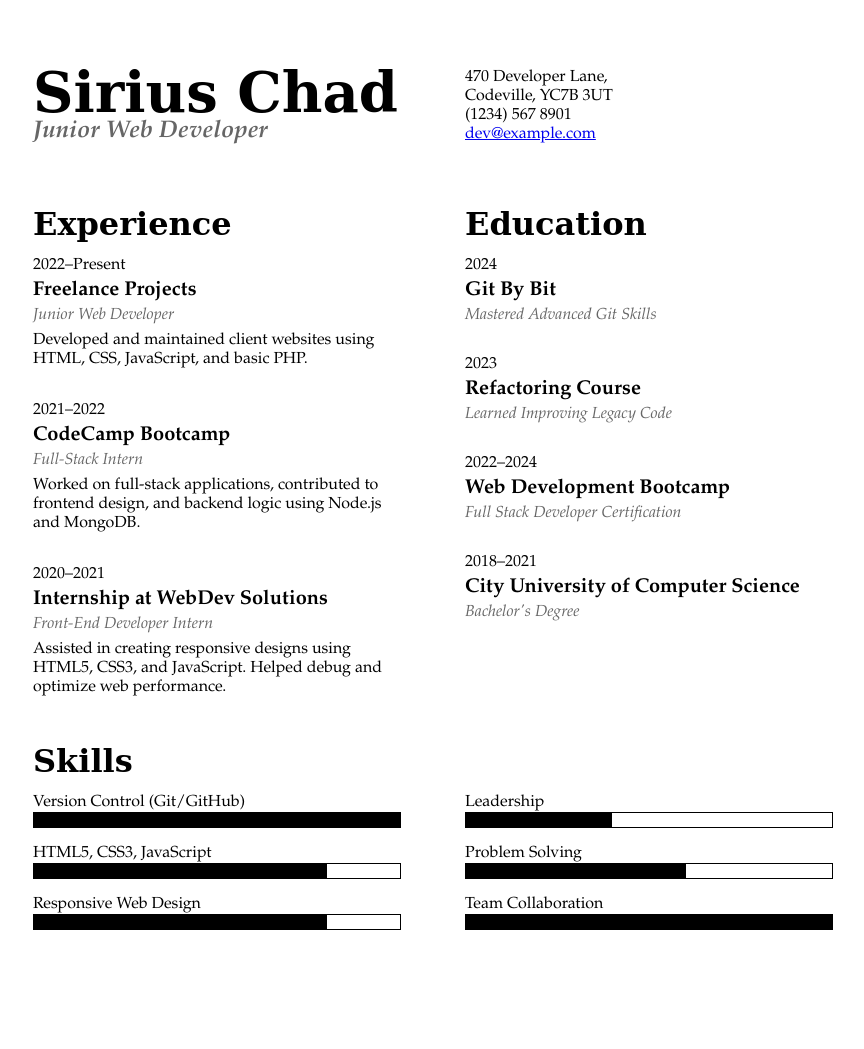
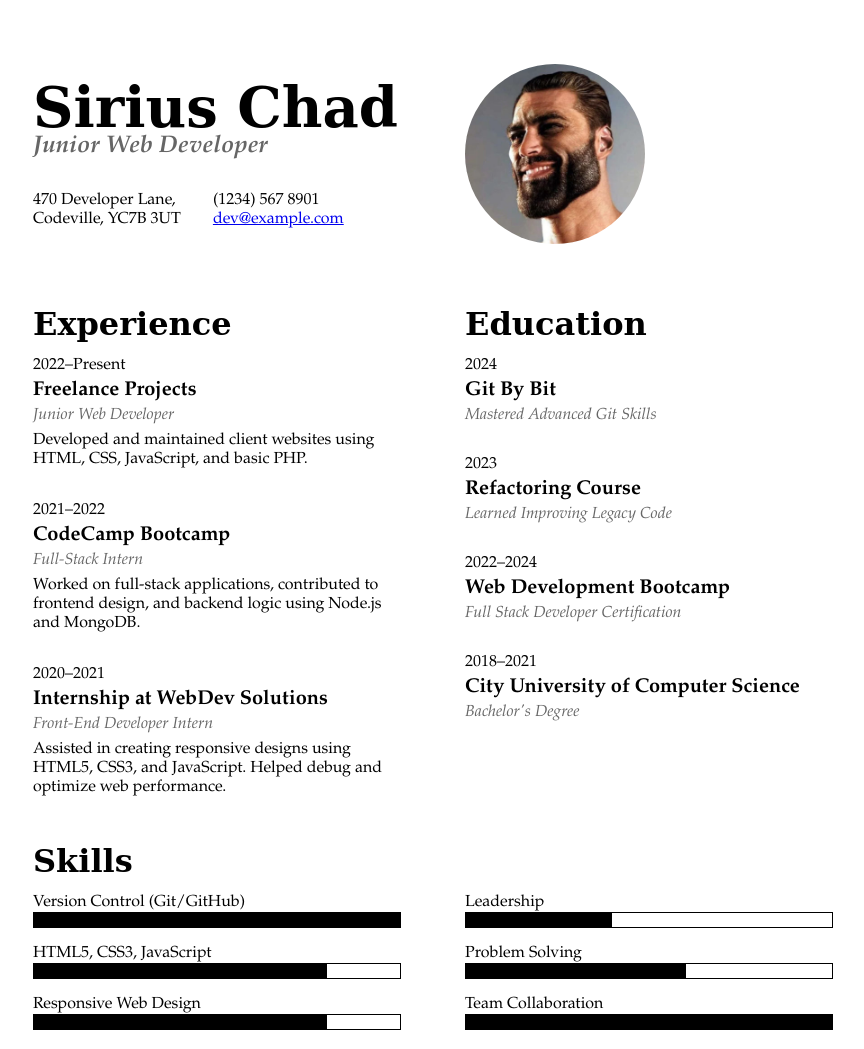
Before and after one commit to VladKudryk/-, a plain HTML site: page index.html in a window 1280 px wide. Shown: the whole page, without its empty margins (207-1071 px from the left). Before the commit the page ends 1010 px from the top, so only its background shows below. Drawn offline with Linux system fonts and the light colour scheme.

Commit message:
Added photo to the CV

```diff
--- a/css/styles.css
+++ b/css/styles.css
@@ -34,8 +34,32 @@ body {
     gap: 2rem;
 }
 
+.item-row {
+    display: flex;
+    flex-direction: row;
+    gap: 2rem;
+}
+
+.photo {
+    width: 180px;
+    height: 180px;
+    overflow: hidden;
+    border-radius: 50%;
+    float: left;
+
+    & img {
+        width: 100%;
+        height: 100%;
+        object-fit: cover;
+    }
+}
+
+.title, .contact {
+    align-self: center;
+}
+
 .contact {
-    align-self: end;
+    margin-top: 2rem;
 }
 
 .experience, .education {
--- a/index.html
+++ b/index.html
@@ -17,13 +17,17 @@
     <section class="title">
         <h1>Sirius Chad</h1>
         <h2>Junior Web Developer</h2>
+
+        <div class="contact item-row">
+            <p>470 Developer Lane,<br>
+                Codeville, YC7B 3UT</p>
+            <p>(1234) 567 8901<br>
+                <a href="mailto:dev@example.com">dev@example.com</a></p>
+        </div>
     </section>
 
-    <section class="contact">
-        <p>470 Developer Lane,<br>
-            Codeville, YC7B 3UT</p>
-        <p>(1234) 567 8901<br>
-            <a href="mailto:dev@example.com">dev@example.com</a></p>
+    <section class="photo">
+        <img src="img/photo.jpg" alt="Sirius Chad"/>
     </section>
 
     <section class="experience">
```
Also changed, not shown: img/photo.jpg (added).
